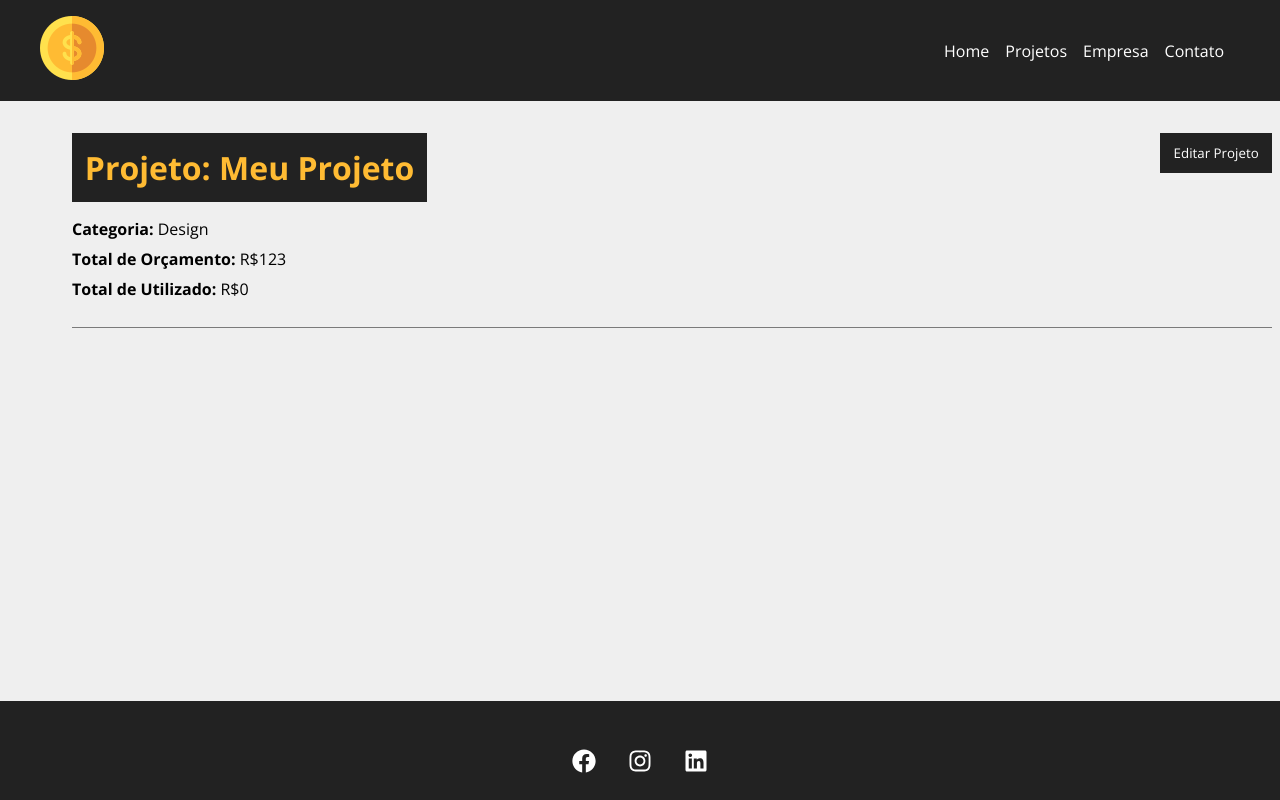
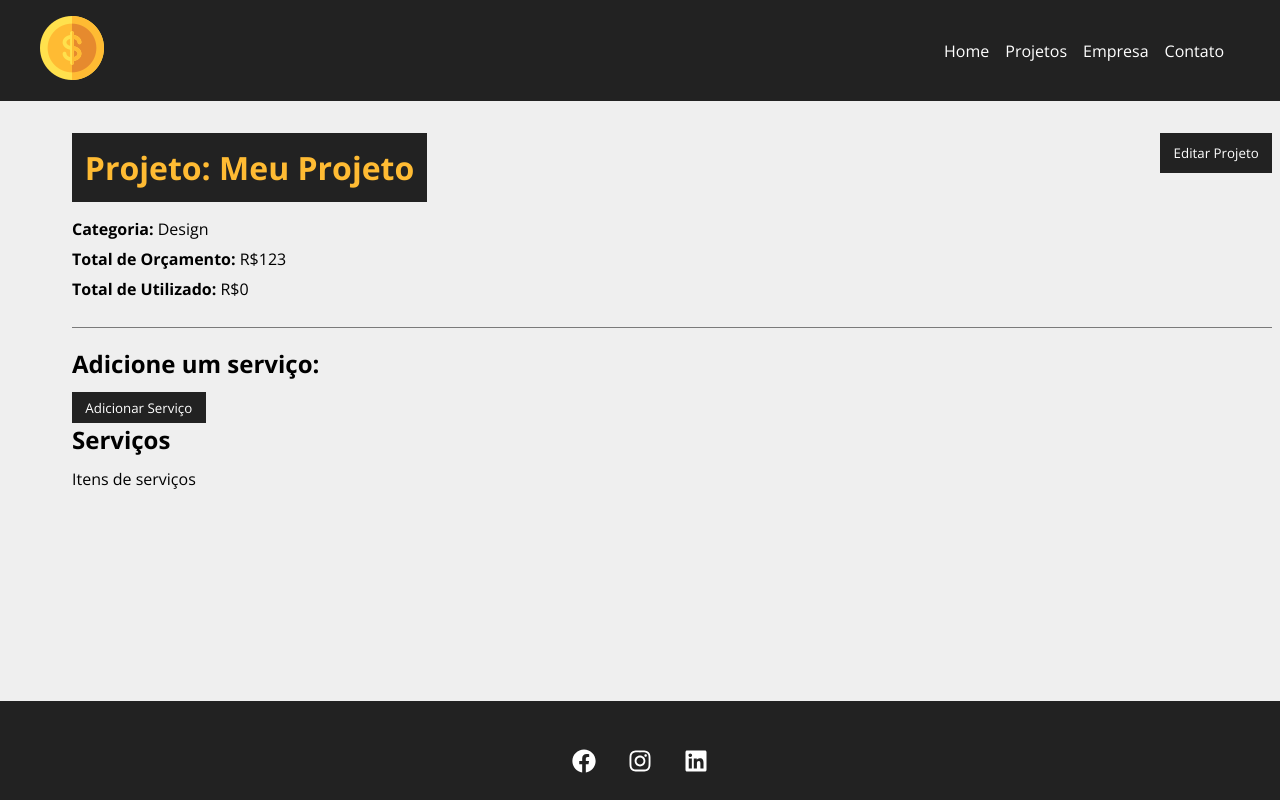
Before and after one commit to kaykiletieri/gerenciador-de-projetos, a React (Create React App) app: page /project/1 in a window 1280 px wide. Built offline with nearby package versions, Linux system fonts and the light colour scheme; data requests are answered from the project's data file.

Commit message:
feat: added a service area

```diff
--- a/src/components/pages/Project.js
+++ b/src/components/pages/Project.js
@@ -13,6 +13,7 @@
 
     const [project, setProject] = useState([])
     const [showProjectForm, setShowProjectForm] = useState(false)
+    const [showServiceForm, setShowServiceForm] = useState(false)
     const [message, setMessage] = useState('')
     const [type, setType] = useState('success')
 
@@ -31,7 +32,9 @@
         },300)
     }, [id])
 
+
     function editPost(project) {
+        setMessage('')
         // budget validation
         if (project.budget < project.cost) {
           setMessage('O Orçamento não pode ser menor que o custo do projeto!')
@@ -57,6 +60,10 @@
 
     function toggleProjectForm() {
         setShowProjectForm(!showProjectForm)
+    }
+
+    function toggleServiceForm() {
+        setShowServiceForm(!showServiceForm)
     }
 
     return (
@@ -91,6 +98,25 @@
                             </div>
                         )}
                     </div>
+
+                    <div className={styles.service_from_container}>
+                            <h2>Adicione um serviço:</h2>
+                            <button className={styles.btn} onClick={toggleServiceForm}>
+                                {!showServiceForm ? 'Adicionar Serviço' : 'Fechar'}
+                            </button>
+                            <div className={styles.project_info}>
+                                {showServiceForm && (
+                                    <div>
+                                        Formulário serviços
+                                    </div>
+                                )
+                                }
+                            </div>
+                    </div>
+                    <h2>Serviços</h2>
+                    <Container customClass="start">
+                        <p>Itens de serviços</p>
+                    </Container>
                 </Container>
             </div>
         ):(<Loading />)}</>
```
